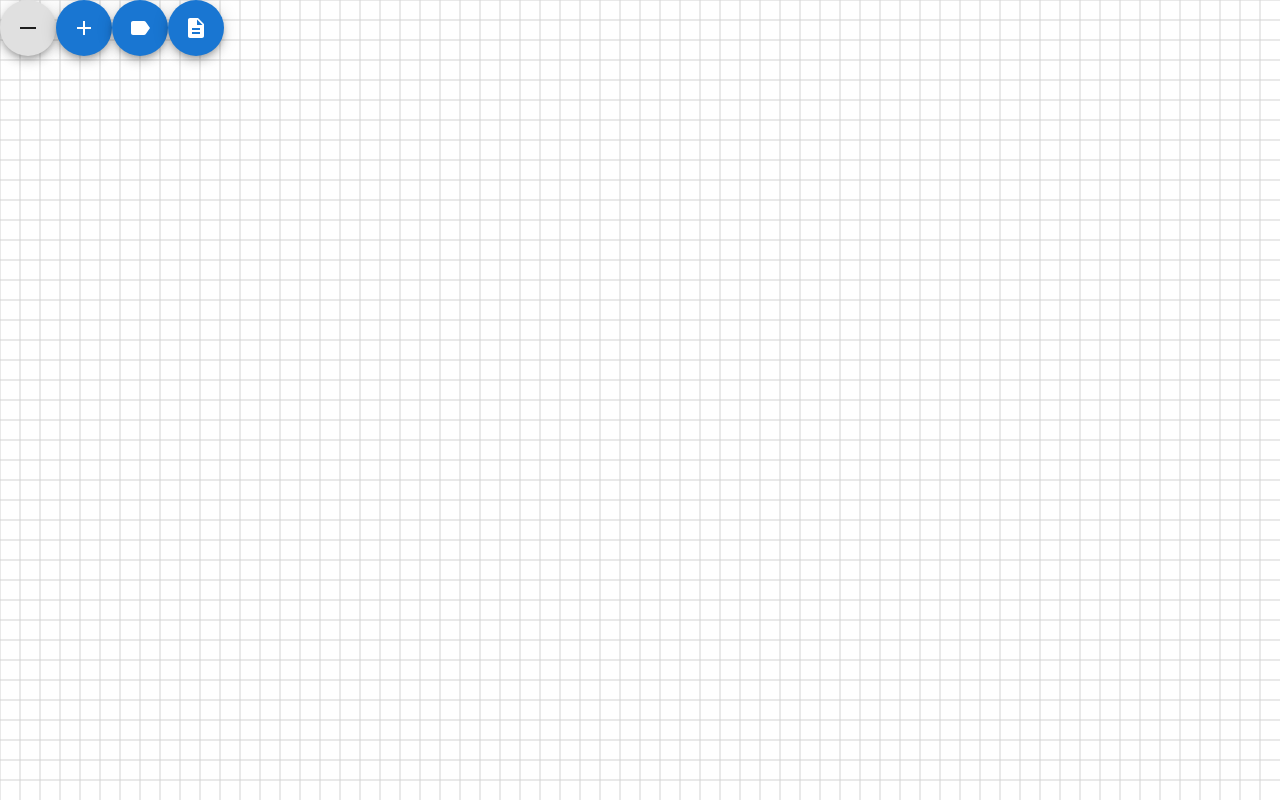
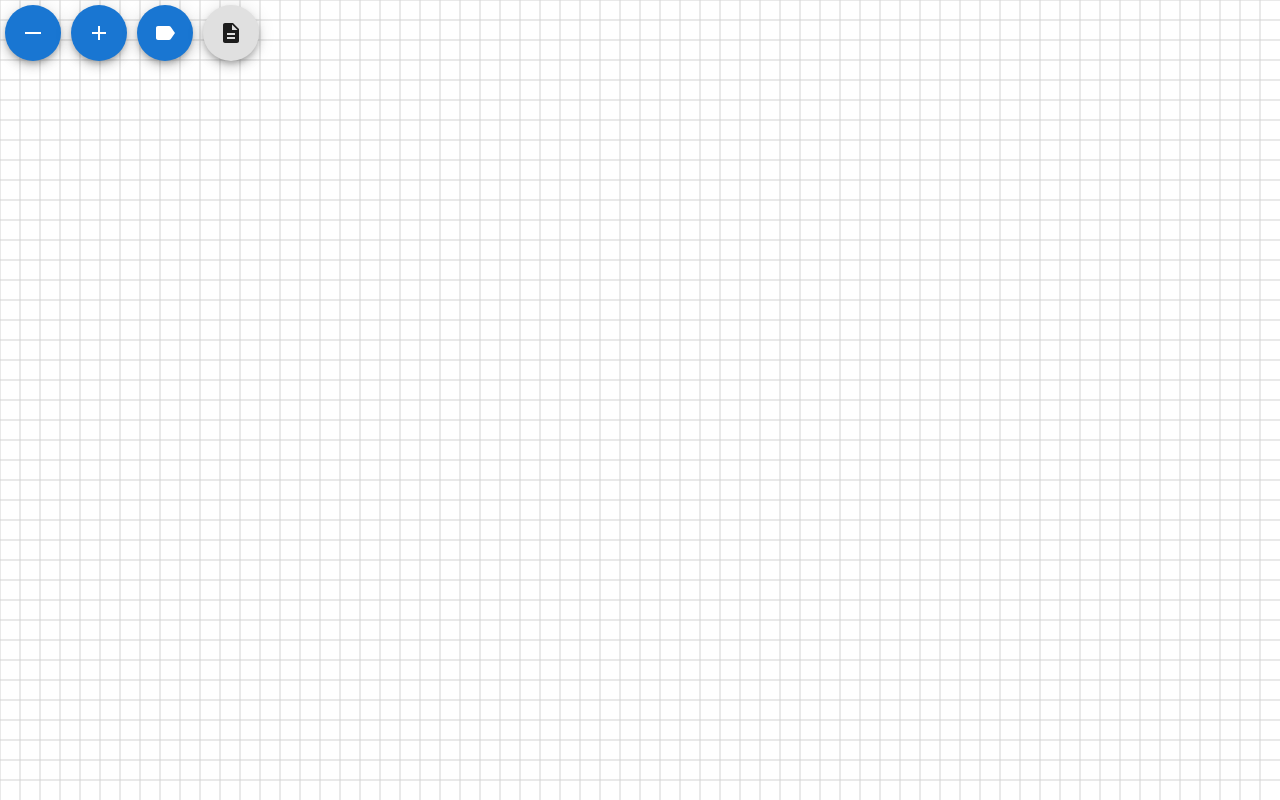
Before and after one commit to kyuki3rain/spice-designer, a React (Create React App) app: page / in a window 1280 px wide. Built offline with nearby package versions, Linux system fonts and the light colour scheme.

Commit message:
ボタンのstyle調整

```diff
--- a/src/ButtonArea.tsx
+++ b/src/ButtonArea.tsx
@@ -35,18 +35,18 @@ const ButtonArea: React.FC = () => {
   );
 
   return (
-    <div style={{ float: 'left' }}>
-      <Tooltip title="wire">
-        <Fab aria-label="wire" onClick={() => setMode(Mode.WIRE)}>
+    <div style={{ float: 'left', marginTop: 5 }}>
+      <Tooltip title="wire" style={{ marginLeft: 5 }}>
+        <Fab aria-label="wire" color="primary" onClick={() => setMode(Mode.WIRE)}>
           <HorizontalRule />
         </Fab>
       </Tooltip>
-      <Tooltip title="symbol">
+      <Tooltip title="symbol" style={{ marginLeft: 10 }}>
         <Fab aria-label="symbol" color="primary" onClick={() => setMode(Mode.SYMBOL)}>
           <Add />
         </Fab>
       </Tooltip>
-      <Tooltip title="label">
+      <Tooltip title="label" style={{ marginLeft: 10 }}>
         <Fab
           color="primary"
           aria-label="add label"
@@ -58,8 +58,8 @@ const ButtonArea: React.FC = () => {
           <Label />
         </Fab>
       </Tooltip>
-      <Tooltip title="console log">
-        <Fab color="primary" aria-label="get log" onClick={showInfo}>
+      <Tooltip title="console log" style={{ marginLeft: 10 }}>
+        <Fab aria-label="get log" onClick={showInfo}>
           <Description />
         </Fab>
       </Tooltip>
```
